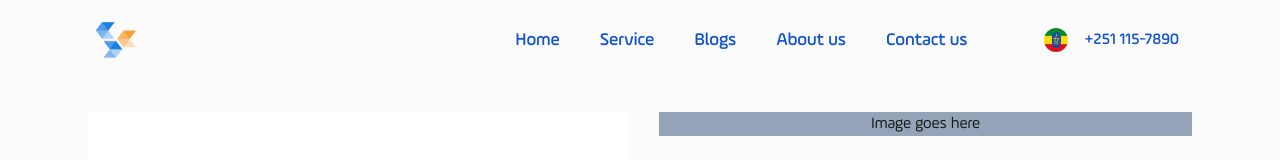
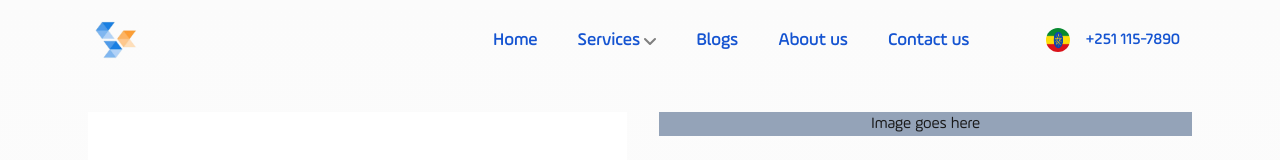
Before and after one commit to habtish1/Source-Code-Web, a Next.js app: page /contact in a window 1280 px wide. Shown: the top 160 px of the page. Built offline with nearby package versions, Linux system fonts and the light colour scheme.

Commit message:
navigation phone tooltip and dropdown updated

```diff
--- a/components/ui/header.tsx
+++ b/components/ui/header.tsx
@@ -3,8 +3,11 @@
 import { useState, useEffect } from "react";
 
 import Link from "next/link";
+// import { Tooltip } from "antd";
+
 import Logo from "./logo";
 import Dropdown from "@/components/utils/dropdown";
+import Tooltip from "@/components/utils/toolTip";
 import MobileMenu from "./mobile-menu";
 import Image from "next/image";
 import eth from "@/public/images/eth.png";
@@ -23,6 +26,7 @@ export default function Header() {
     return () => window.removeEventListener("scroll", scrollHandler);
   }, [top]);
 
+  const text = <span>prompt text</span>;
   return (
     <header
       className={`fixed w-full z-30 md:bg-opacity-90 transition duration-300 ease-in-out ${
@@ -68,9 +72,28 @@ export default function Header() {
             <li>
               <Link
                 href="/services"
-                className="font-medium text-lg text-primaryColor hover:text-hoverPrimary hover:scale-105 px-3 py-3 flex items-center transition duration-150 ease-in-out"
+                className="font-bold text-lg text-primaryColor hover:text-hoverPrimary text-center transition duration-150 ease-in-out"
               >
-                Service
+                <Dropdown title="Services">
+                  <option
+                    className="text-lg text-primaryColor hover:text-hoverPrimary hover:bg-gray-200 text-center transition duration-150 ease-in-out"
+                    value="option1"
+                  >
+                    Option 1
+                  </option>
+                  <option
+                    className="text-lg text-primaryColor hover:text-hoverPrimary hover:bg-gray-200 text-center transition duration-150 ease-in-out"
+                    value="option2"
+                  >
+                    Option 2
+                  </option>
+                  <option
+                    className="text-lg text-primaryColor hover:text-hoverPrimary hover:bg-gray-200 text-center transition duration-150 ease-in-out"
+                    value="option3"
+                  >
+                    Option 3
+                  </option>
+                </Dropdown>
               </Link>
             </li>
             <li>
@@ -119,14 +142,16 @@ export default function Header() {
               alt=""
             />
           </div>
+
+          <Tooltip text="call us">
             <a
-            className="border text-nowrap border-white hover:border hover:border-gray-200 hover:shadow-lg hover:rounded-md px-3 "
+              className=" text-nowrap border-white hover:shadow-lg hover:rounded-md px-3 "
               href="tel:+1234567890"
-            title="Call us"
             >
               {" "}
               +251 115-7890
             </a>
+          </Tooltip>
         </div>
 
         <MobileMenu />
--- a/components/utils/dropdown.tsx
+++ b/components/utils/dropdown.tsx
@@ -1,19 +1,15 @@
-'use client'
+"use client";
 
-import { useState } from 'react'
-import { Transition } from '@headlessui/react'
+import { useState } from "react";
+import { Transition } from "@headlessui/react";
 
 type DropdownProps = {
-  children: React.ReactNode
-  title: string
-}
+  children: React.ReactNode;
+  title: string;
+};
 
-export default function Dropdown({
-  children,
-  title
-}: DropdownProps) {
-
-  const [dropdownOpen, setDropdownOpen] = useState<boolean>(false)
+export default function Dropdown({ children, title }: DropdownProps) {
+  const [dropdownOpen, setDropdownOpen] = useState<boolean>(false);
 
   return (
     <li
@@ -24,13 +20,17 @@ export default function Dropdown({
       onBlur={() => setDropdownOpen(false)}
     >
       <a
-        className="text-gray-600 hover:text-gray-900 px-3 lg:px-5 py-2 flex items-center transition duration-150 ease-in-out"
+        className="font-medium text-lg text-primaryColor hover:text-hoverPrimary hover:scale-105 px-3 py-3 flex items-center transition duration-150 ease-in-out"
         href="#0"
         aria-expanded={dropdownOpen}
         onClick={(e) => e.preventDefault()}
       >
         {title}
-        <svg className="w-3 h-3 fill-current text-gray-500 cursor-pointer ml-1 shrink-0" viewBox="0 0 12 12" xmlns="http://www.w3.org/2000/svg">
+        <svg
+          className="w-3 h-3 fill-current text-gray-500 cursor-pointer ml-1 shrink-0"
+          viewBox="0 0 12 12"
+          xmlns="http://www.w3.org/2000/svg"
+        >
           <path d="M10.28 4.305L5.989 8.598 1.695 4.305A1 1 0 00.28 5.72l5 5a1 1 0 001.414 0l5-5a1 1 0 10-1.414-1.414z" />
         </svg>
       </a>
@@ -48,5 +48,5 @@ export default function Dropdown({
         {children}
       </Transition>
     </li>
-  )
+  );
 }
--- /dev/null
+++ b/components/utils/toolTip.tsx
@@ -0,0 +1,36 @@
+import React, { useState } from "react";
+
+interface IProps {
+  text: string;
+  children: React.ReactNode;
+}
+const Tooltip = ({ text, children }: IProps) => {
+  const [showTooltip, setShowTooltip] = useState(false);
+
+  const handleMouseEnter = () => {
+    setShowTooltip(true);
+  };
+
+  const handleMouseLeave = () => {
+    setShowTooltip(false);
+  };
+
+  return (
+    <div className="relative inline-block">
+      <div
+        className="inline-block"
+        onMouseEnter={handleMouseEnter}
+        onMouseLeave={handleMouseLeave}
+      >
+        {children}
+      </div>
+      {showTooltip && (
+        <div className="absolute top-full left-1/2 transform -translate-x-1/2 mt-1 px-2 py-1 bg-gray-800 text-white text-sm rounded whitespace-nowrap before:absolute before:-top-full before:left-1/2 before:ml-2 before:-translate-x-1/2 before:translate-y-full before:border-8 before:rotate-180 before:border-gray-800 before:border-b-transparent before:border-l-transparent before:border-r-transparent">
+          {text}
+        </div>
+      )}
+    </div>
+  );
+};
+
+export default Tooltip;
--- a/package.json
+++ b/package.json
@@ -19,7 +19,6 @@
     "classnames": "^2.3.2",
     "eslint": "8.43.0",
     "eslint-config-next": "^14.2.3",
-    "framer-motion": "^7.10.3",
     "next": "^14.2.3",
     "react": "^18.3.1",
     "react-dom": "^18.3.1",
```
Lines whose indentation alone changed are shown as unchanged.
